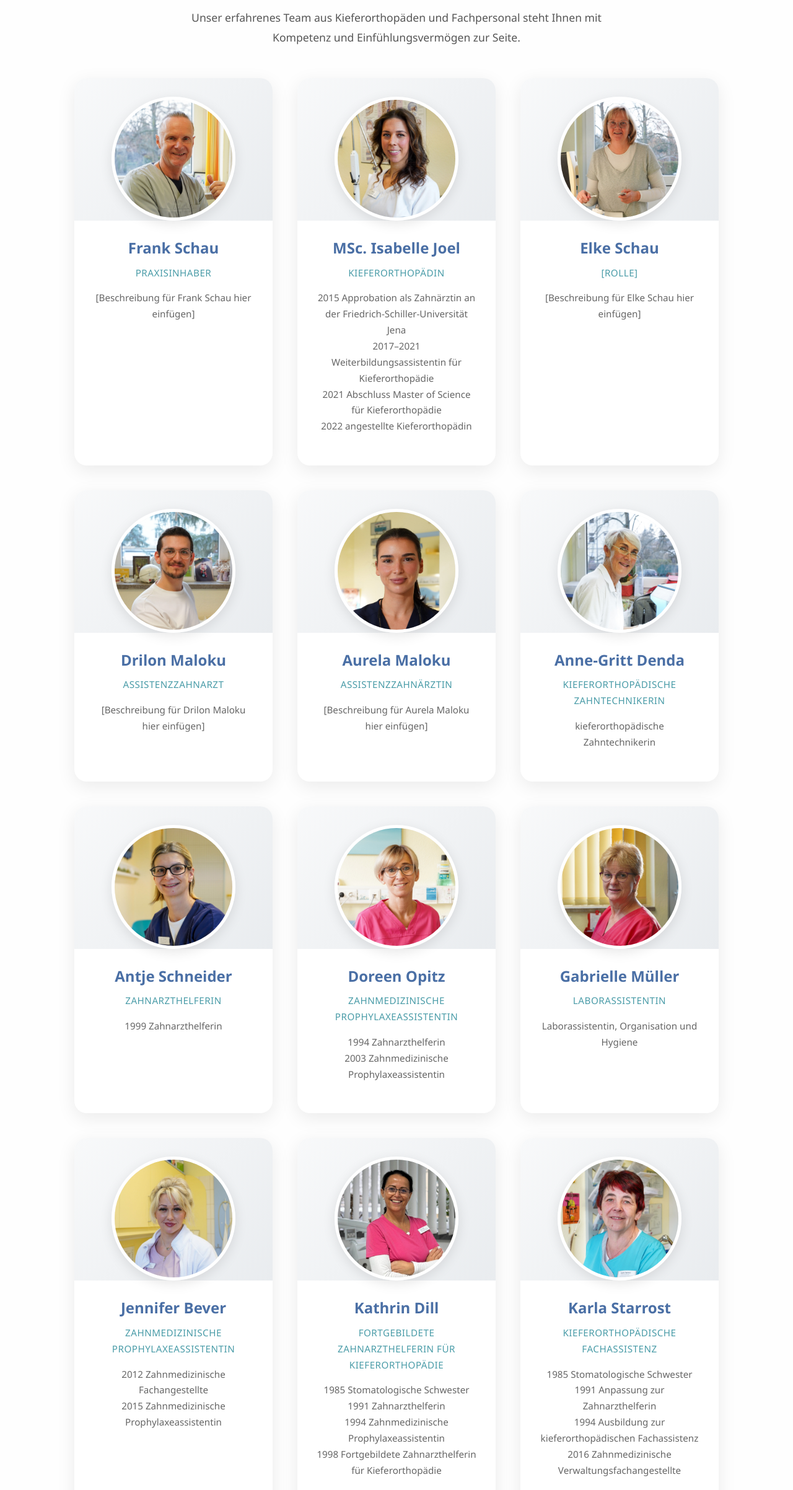
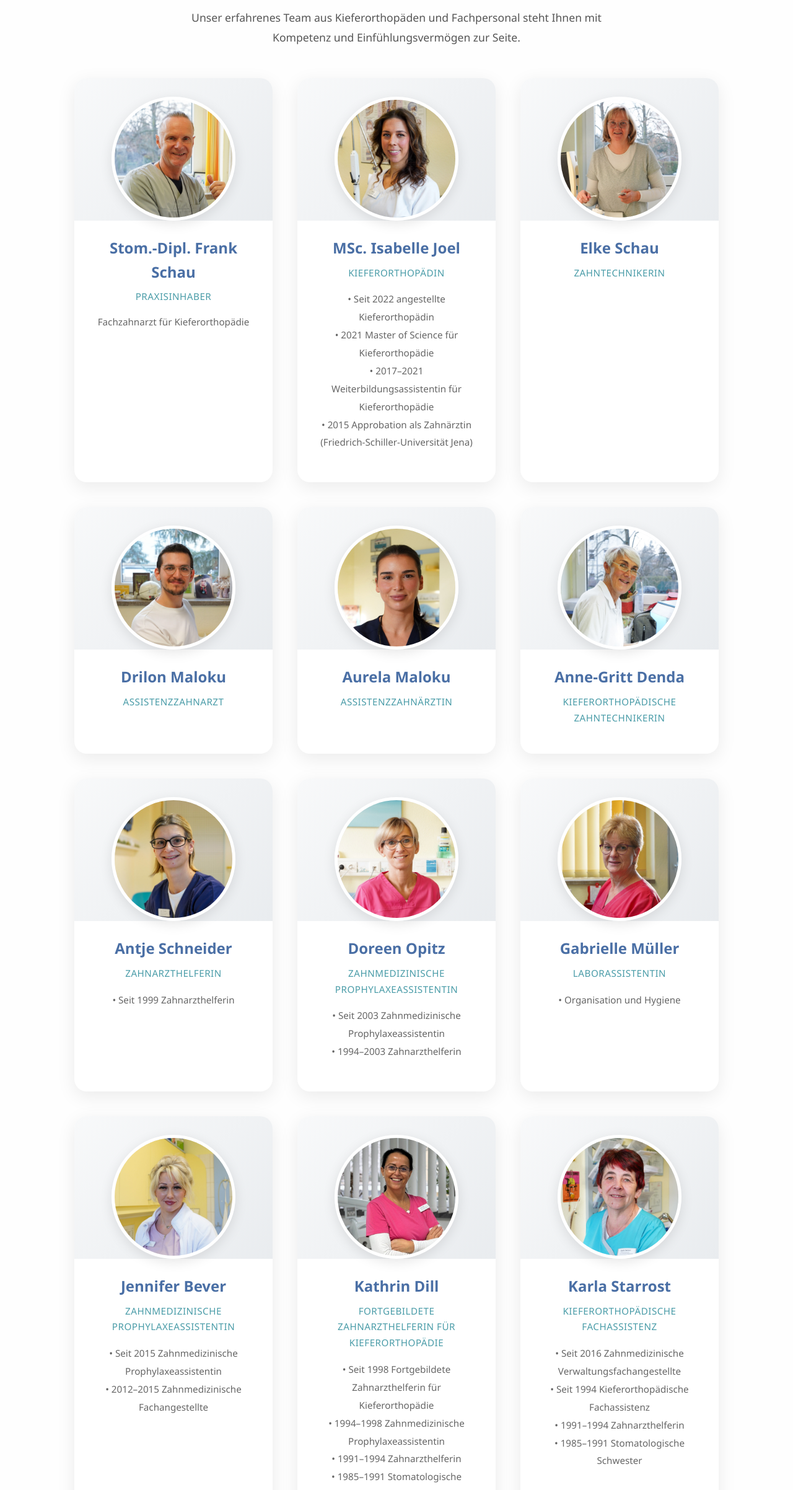
Before and after one commit to drilonmaloku96/praxis-schau, a website: page pages/team.html in a window 1280 px wide. Shown: the part 379-2783 px from the top of the page at 62% size. Drawn offline with Linux system fonts and the light colour scheme.

Commit message:
Improve team member descriptions for clarity and professionalism
- Add full title for Frank Schau: Stom.-Dipl., Fachzahnarzt für Kieferorthopädie
- Add role for Elke Schau: Zahntechnikerin
- Remove placeholder descriptions for Drilon and Aurela Maloku
- Reformat all career timelines with bullet points for better readability
- Show progression clearly: "Seit [year]" for current position, year ranges for previous roles
- Add consistent line-height styling for better visual spacing
- Simplify descriptions for Gabi and Anne-Gritt to avoid redundancy

Co-Authored-By: Claude Sonnet 4.5 <noreply@anthropic.com>

```diff
--- a/pages/team.html
+++ b/pages/team.html
@@ -64,9 +64,9 @@
                             <img src="../images/Team/Frank Schau.jpg" alt="Frank Schau" class="team-member-image" loading="lazy" decoding="async">
                         </div>
                         <div class="team-member-info">
-                            <h3>Frank Schau</h3>
+                            <h3>Stom.-Dipl. Frank Schau</h3>
                             <p class="role">Praxisinhaber</p>
-                            <p>[Beschreibung für Frank Schau hier einfügen]</p>
+                            <p>Fachzahnarzt für Kieferorthopädie</p>
                         </div>
                     </div>
 
@@ -78,10 +78,11 @@
                         <div class="team-member-info">
                             <h3>MSc. Isabelle Joel</h3>
                             <p class="role">Kieferorthopädin</p>
-                            <p>2015 Approbation als Zahnärztin an der Friedrich-Schiller-Universität Jena<br>
-                            2017–2021 Weiterbildungsassistentin für Kieferorthopädie<br>
-                            2021 Abschluss Master of Science für Kieferorthopädie<br>
-                            2022 angestellte Kieferorthopädin</p>
+                            <p style="line-height: 1.9;">
+                            • Seit 2022 angestellte Kieferorthopädin<br>
+                            • 2021 Master of Science für Kieferorthopädie<br>
+                            • 2017–2021 Weiterbildungsassistentin für Kieferorthopädie<br>
+                            • 2015 Approbation als Zahnärztin (Friedrich-Schiller-Universität Jena)</p>
                         </div>
                     </div>
 
@@ -92,8 +93,7 @@
                         </div>
                         <div class="team-member-info">
                             <h3>Elke Schau</h3>
-                            <p class="role">[Rolle]</p>
-                            <p>[Beschreibung für Elke Schau hier einfügen]</p>
+                            <p class="role">Zahntechnikerin</p>
                         </div>
                     </div>
 
@@ -105,7 +105,6 @@
                         <div class="team-member-info">
                             <h3>Drilon Maloku</h3>
                             <p class="role">Assistenzzahnarzt</p>
-                            <p>[Beschreibung für Drilon Maloku hier einfügen]</p>
                         </div>
                     </div>
 
@@ -117,7 +116,6 @@
                         <div class="team-member-info">
                             <h3>Aurela Maloku</h3>
                             <p class="role">Assistenzzahnärztin</p>
-                            <p>[Beschreibung für Aurela Maloku hier einfügen]</p>
                         </div>
                     </div>
 
@@ -129,7 +127,6 @@
                         <div class="team-member-info">
                             <h3>Anne-Gritt Denda</h3>
                             <p class="role">Kieferorthopädische Zahntechnikerin</p>
-                            <p>kieferorthopädische Zahntechnikerin</p>
                         </div>
                     </div>
 
@@ -141,7 +138,7 @@
                         <div class="team-member-info">
                             <h3>Antje Schneider</h3>
                             <p class="role">Zahnarzthelferin</p>
-                            <p>1999 Zahnarzthelferin</p>
+                            <p style="line-height: 1.9;">• Seit 1999 Zahnarzthelferin</p>
                         </div>
                     </div>
 
@@ -153,8 +150,9 @@
                         <div class="team-member-info">
                             <h3>Doreen Opitz</h3>
                             <p class="role">Zahnmedizinische Prophylaxeassistentin</p>
-                            <p>1994 Zahnarzthelferin<br>
-                            2003 Zahnmedizinische Prophylaxeassistentin</p>
+                            <p style="line-height: 1.9;">
+                            • Seit 2003 Zahnmedizinische Prophylaxeassistentin<br>
+                            • 1994–2003 Zahnarzthelferin</p>
                         </div>
                     </div>
 
@@ -166,7 +164,7 @@
                         <div class="team-member-info">
                             <h3>Gabrielle Müller</h3>
                             <p class="role">Laborassistentin</p>
-                            <p>Laborassistentin, Organisation und Hygiene</p>
+                            <p style="line-height: 1.9;">• Organisation und Hygiene</p>
                         </div>
                     </div>
 
@@ -178,8 +176,9 @@
                         <div class="team-member-info">
                             <h3>Jennifer Bever</h3>
                             <p class="role">Zahnmedizinische Prophylaxeassistentin</p>
-                            <p>2012 Zahnmedizinische Fachangestellte<br>
-                            2015 Zahnmedizinische Prophylaxeassistentin</p>
+                            <p style="line-height: 1.9;">
+                            • Seit 2015 Zahnmedizinische Prophylaxeassistentin<br>
+                            • 2012–2015 Zahnmedizinische Fachangestellte</p>
                         </div>
                     </div>
 
@@ -191,10 +190,11 @@
                         <div class="team-member-info">
                             <h3>Kathrin Dill</h3>
                             <p class="role">Fortgebildete Zahnarzthelferin für Kieferorthopädie</p>
-                            <p>1985 Stomatologische Schwester<br>
-                            1991 Zahnarzthelferin<br>
-                            1994 Zahnmedizinische Prophylaxeassistentin<br>
-                            1998 Fortgebildete Zahnarzthelferin für Kieferorthopädie</p>
+                            <p style="line-height: 1.9;">
+                            • Seit 1998 Fortgebildete Zahnarzthelferin für Kieferorthopädie<br>
+                            • 1994–1998 Zahnmedizinische Prophylaxeassistentin<br>
+                            • 1991–1994 Zahnarzthelferin<br>
+                            • 1985–1991 Stomatologische Schwester</p>
                         </div>
                     </div>
 
@@ -206,10 +206,11 @@
                         <div class="team-member-info">
                             <h3>Karla Starrost</h3>
                             <p class="role">Kieferorthopädische Fachassistenz</p>
-                            <p>1985 Stomatologische Schwester<br>
-                            1991 Anpassung zur Zahnarzthelferin<br>
-                            1994 Ausbildung zur kieferorthopädischen Fachassistenz<br>
-                            2016 Zahnmedizinische Verwaltungsfachangestellte</p>
+                            <p style="line-height: 1.9;">
+                            • Seit 2016 Zahnmedizinische Verwaltungsfachangestellte<br>
+                            • Seit 1994 Kieferorthopädische Fachassistenz<br>
+                            • 1991–1994 Zahnarzthelferin<br>
+                            • 1985–1991 Stomatologische Schwester</p>
                         </div>
                     </div>
 
@@ -221,9 +222,10 @@
                         <div class="team-member-info">
                             <h3>Kristin Hartmann</h3>
                             <p class="role">Fachwirtin für zahnärztliches Praxismanagement</p>
-                            <p>2019 Zahnmedizinische Fachangestellte<br>
-                            2023 Zahnmedizinische Verwaltungsfachangestellte<br>
-                            2024 Fachwirtin für zahnärztliches Praxismanagement</p>
+                            <p style="line-height: 1.9;">
+                            • Seit 2024 Fachwirtin für zahnärztliches Praxismanagement<br>
+                            • 2023–2024 Zahnmedizinische Verwaltungsfachangestellte<br>
+                            • 2019–2023 Zahnmedizinische Fachangestellte</p>
                         </div>
                     </div>
 
@@ -235,7 +237,7 @@
                         <div class="team-member-info">
                             <h3>Marika Richter</h3>
                             <p class="role">Rezeption, Verwaltung und Buchhaltung</p>
-                            <p>seit 1996 Rezeption, Verwaltung und Buchhaltung in der kieferorthopädischen Praxis</p>
+                            <p style="line-height: 1.9;">• Seit 1996 Rezeption, Verwaltung und Buchhaltung in der kieferorthopädischen Praxis</p>
                         </div>
                     </div>
 
@@ -247,7 +249,7 @@
                         <div class="team-member-info">
                             <h3>Susanne Srenk</h3>
                             <p class="role">Rezeption und Verwaltung</p>
-                            <p>seit 1992 Rezeption und Verwaltung in der kieferorthopädischen Praxis</p>
+                            <p style="line-height: 1.9;">• Seit 1992 Rezeption und Verwaltung in der kieferorthopädischen Praxis</p>
                         </div>
                     </div>
 
@@ -259,9 +261,10 @@
                         <div class="team-member-info">
                             <h3>Bärbel Scholz</h3>
                             <p class="role">Kieferorthopädische Fachassistenz</p>
-                            <p>1981 Stomatologische Schwester<br>
-                            1991 Zahnarzthelferin<br>
-                            1998 kieferorthopädische Fachassistenz</p>
+                            <p style="line-height: 1.9;">
+                            • Seit 1998 Kieferorthopädische Fachassistenz<br>
+                            • 1991–1998 Zahnarzthelferin<br>
+                            • 1981–1991 Stomatologische Schwester</p>
                         </div>
                     </div>
 
```
